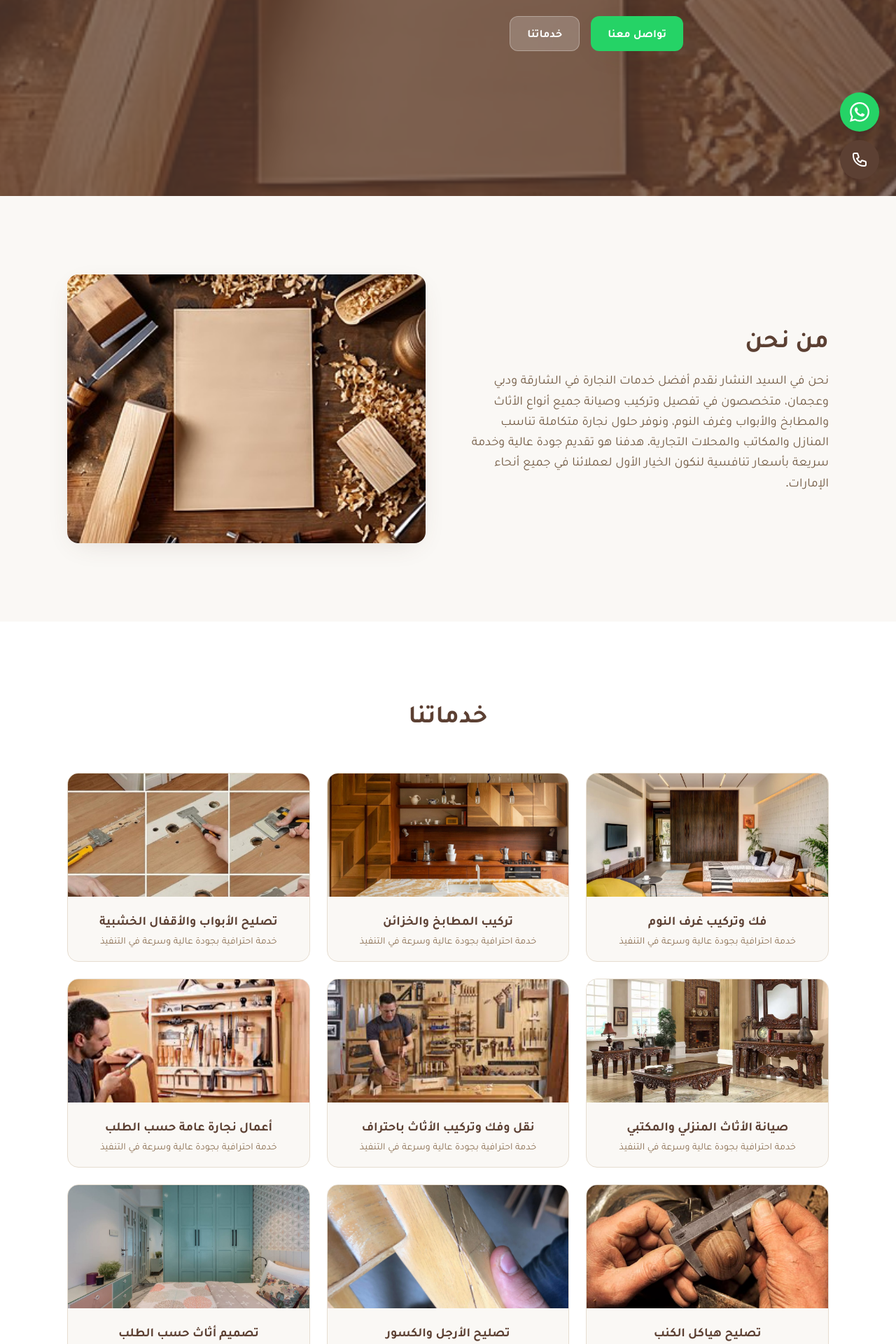
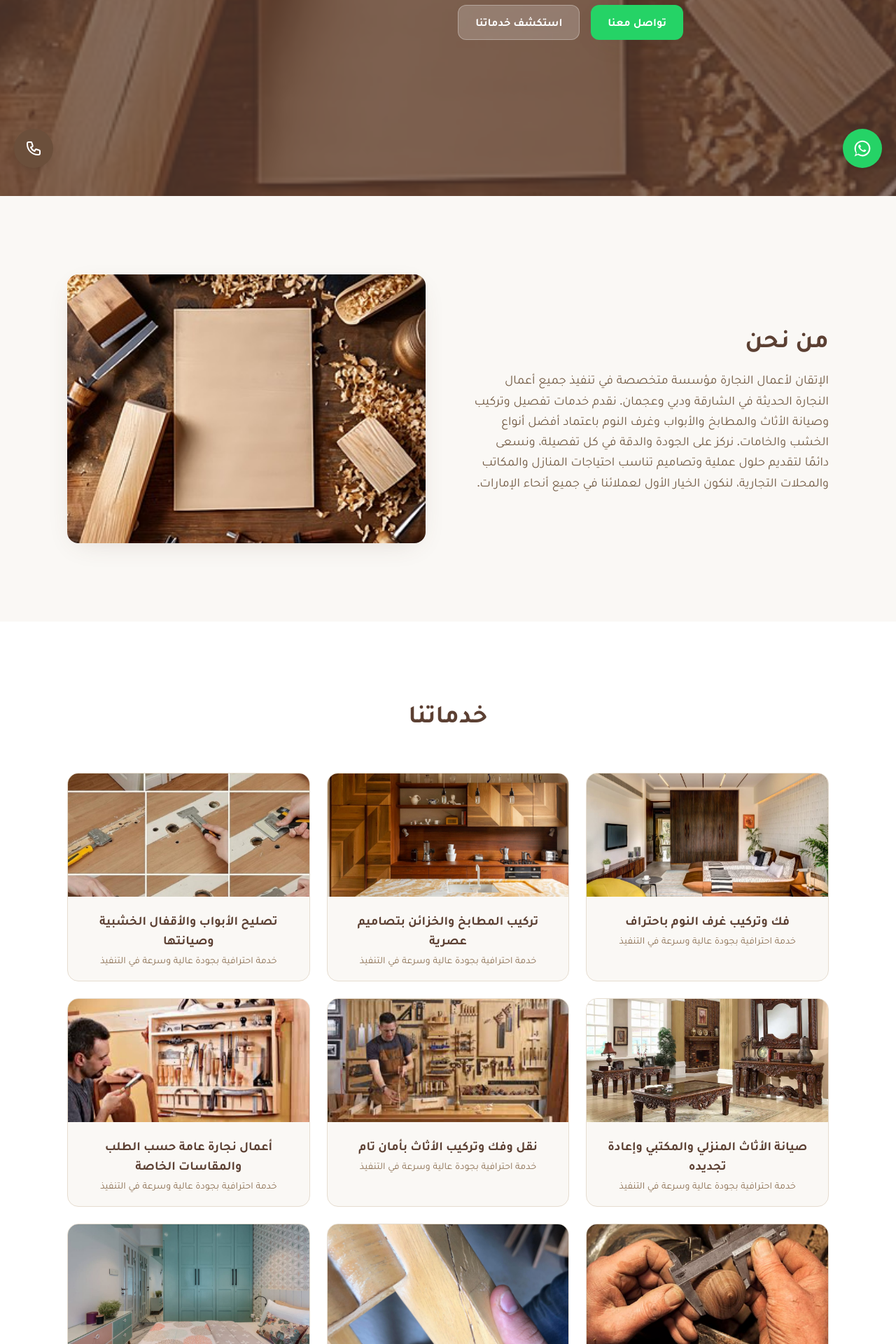
Before and after one commit to mohamednizar-lab/elnashar-carpentry, a React (Vite) app: page / in a window 1280 px wide. Shown: the part 520-2440 px from the top of the page at 70% size. Built offline with nearby package versions, Linux system fonts and the light colour scheme.

Commit message:
improve about section professionalism

```diff
--- a/src/components/FloatingButtons.jsx
+++ b/src/components/FloatingButtons.jsx
@@ -1,29 +1,65 @@
-const WHATSAPP = 'https://wa.me/971505001597'
+const WHATSAPP = 'https://api.whatsapp.com/send?phone=971505001597'
 const PHONE = 'tel:+971505001597'
 
 export default function FloatingButtons() {
   return (
-    <div className="fixed bottom-6 left-4 right-4 sm:left-auto sm:right-6 z-40 flex flex-row-reverse sm:flex-col gap-3 justify-end sm:justify-end">
+    <>
+
       <a
         href={WHATSAPP}
         target="_blank"
         rel="noopener noreferrer"
-        className="w-14 h-14 rounded-full bg-[#25D366] shadow-card flex items-center justify-center hover:scale-110 transition-transform text-white"
         aria-label="WhatsApp"
+        className="
+          fixed bottom-10 right-5 z-40
+          w-14 h-14
+          rounded-full bg-[#25D366]
+          flex items-center justify-center
+          text-white
+          shadow-lg
+          hover:scale-110 active:scale-95
+          transition-all duration-200
+        "
       >
-        <svg className="w-7 h-7" fill="currentColor" viewBox="0 0 24 24">
-          <path d="M17.472 14.382c-.297-.149-1.758-.867-2.03-.967-.273-.099-.471-.148-.67.15-.197.297-.767.966-.94 1.164-.173.199-.347.223-.644.075-.297-.15-1.255-.463-2.39-1.475-.883-.788-1.48-1.761-1.653-2.059-.173-.297-.018-.458.13-.606.134-.133.298-.347.446-.52.149-.174.198-.298.298-.497.099-.198.05-.371-.025-.52-.075-.149-.669-1.612-.916-2.207-.242-.579-.487-.5-.669-.51-.173-.008-.371-.01-.57-.01-.198 0-.52.074-.792.372-.272.297-1.04 1.016-1.04 2.479 0 1.462 1.065 2.875 1.213 3.074.149.198 2.096 3.2 5.077 4.487.709.306 1.262.489 1.694.625.712.227 1.36.195 1.871.118.571-.085 1.758-.719 2.006-1.413.248-.694.248-1.289.173-1.413-.074-.124-.272-.198-.57-.347m-5.421 7.403h-.004a9.87 9.87 0 01-5.031-1.378l-.361-.214-3.741.982.998-3.648-.235-.374a9.86 9.86 0 01-1.51-5.26c.001-5.45 4.436-9.884 9.888-9.884 2.64 0 5.122 1.03 6.988 2.898a9.825 9.825 0 012.893 6.994c-.003 5.45-4.437 9.884-9.885 9.884m8.413-18.297A11.815 11.815 0 0012.05 0C5.495 0 .16 5.335.157 11.892c0 2.096.547 4.142 1.588 5.945L.057 24l6.305-1.654a11.882 11.882 0 005.683 1.448h.005c6.554 0 11.89-5.335 11.893-11.893a11.821 11.821 0 00-3.48-8.413z"/>
+
+        <svg
+          className="w-7 h-7"
+          fill="currentColor"
+          viewBox="0 0 32 32"
+        >
+          <path d="M16.001 3C8.821 3 3 8.82 3 16c0 2.82.92 5.43 2.48 7.54L3 29l5.63-2.42A12.94 12.94 0 0016 29c7.18 0 13-5.82 13-13S23.18 3 16 3zm0 23.5c-2.27 0-4.39-.66-6.19-1.8l-.44-.27-3.34 1.43.71-3.53-.29-.46A10.44 10.44 0 015.5 16c0-5.79 4.71-10.5 10.5-10.5S26.5 10.21 26.5 16 21.79 26.5 16 26.5zm5.74-7.84c-.31-.16-1.83-.9-2.11-1-.28-.1-.49-.16-.69.16s-.79 1-1 1.2c-.2.2-.4.22-.74.07-.34-.16-1.43-.53-2.72-1.7-1-.9-1.68-2-1.88-2.34-.2-.34-.02-.52.15-.68.15-.15.34-.39.5-.59.16-.2.21-.34.31-.56.1-.2.05-.39-.02-.55-.07-.16-.69-1.66-.95-2.27-.25-.6-.5-.52-.69-.53l-.59-.01c-.2 0-.55.07-.84.39-.29.31-1.1 1.07-1.1 2.61s1.12 3.03 1.28 3.24c.16.2 2.2 3.36 5.33 4.71.75.32 1.33.5 1.78.64.75.24 1.44.21 1.98.13.6-.09 1.83-.75 2.09-1.48.26-.73.26-1.35.18-1.48-.08-.13-.29-.21-.6-.37z"/>
         </svg>
       </a>
+
+
       <a
         href={PHONE}
-        className="w-14 h-14 rounded-full bg-walnut shadow-card flex items-center justify-center hover:scale-110 transition-transform text-white"
         aria-label="Call"
+        className="
+          fixed bottom-10 left-5 z-40
+          w-14 h-14
+          rounded-full bg-[#6b4f3b]
+          flex items-center justify-center
+          text-white
+          shadow-lg
+          hover:scale-110 active:scale-95
+          transition-all duration-200
+        "
       >
-        <svg className="w-6 h-6" fill="none" stroke="currentColor" viewBox="0 0 24 24">
-          <path strokeLinecap="round" strokeLinejoin="round" strokeWidth={2} d="M3 5a2 2 0 012-2h3.28a1 1 0 01.948.684l1.498 4.493a1 1 0 01-.502 1.21l-2.257 1.13a11.042 11.042 0 005.516 5.516l1.13-2.257a1 1 0 011.21-.502l4.493 1.498a1 1 0 01.684.949V19a2 2 0 01-2 2h-1C9.716 21 3 14.284 3 6V5z" />
+        <svg
+          className="w-6 h-6"
+          fill="none"
+          stroke="currentColor"
+          strokeWidth={2}
+          viewBox="0 0 24 24"
+        >
+          <path
+            strokeLinecap="round"
+            strokeLinejoin="round"
+            d="M3 5a2 2 0 012-2h3.28a1 1 0 01.948.684l1.498 4.493a1 1 0 01-.502 1.21l-2.257 1.13a11.042 11.042 0 005.516 5.516l1.13-2.257a1 1 0 011.21-.502l4.493 1.498a1 1 0 01.684.949V19a2 2 0 01-2 2h-1C9.716 21 3 14.284 3 6V5z"
+          />
         </svg>
       </a>
-    </div>
+    </>
   )
 }
--- a/src/i18n/ar.json
+++ b/src/i18n/ar.json
@@ -3,44 +3,50 @@
     "home": "الرئيسية",
     "about": "من نحن",
     "services": "خدماتنا",
-    "gallery": "معرض الصور",
+    "gallery": "معرض الأعمال",
     "contact": "اتصل بنا"
   },
+
   "hero": {
-    "title": "السيد النشار لأعمال النجارة",
-    "subtitle": "خبرة طويلة في جميع أعمال النجارة والتفصيل المنزلي والمكتبي، نقدم خدمات احترافية بجودة عالية وأسعار مناسبة مع سرعة في التنفيذ ودقة في كل التفاصيل.",
+    "title": "الإتقان لأعمال النجارة",
+    "subtitle": "نقدم في الإتقان حلول نجارة متكاملة باحترافية عالية تشمل التفصيل المنزلي والمكتبي، مع جودة تنفيذ ممتازة، تشطيبات دقيقة، وأسعار مناسبة، لنضمن لك نتائج تدوم طويلاً وتعكس ذوقك بأفضل صورة.",
     "contactUs": "تواصل معنا",
-    "ourServices": "خدماتنا"
+    "ourServices": "استكشف خدماتنا"
   },
+
   "about": {
     "title": "من نحن",
-    "content": "نحن في السيد النشار نقدم أفضل خدمات النجارة في الشارقة ودبي وعجمان، متخصصون في تفصيل وتركيب وصيانة جميع أنواع الأثاث والمطابخ والأبواب وغرف النوم، ونوفر حلول نجارة متكاملة تناسب المنازل والمكاتب والمحلات التجارية. هدفنا هو تقديم جودة عالية وخدمة سريعة بأسعار تنافسية لنكون الخيار الأول لعملائنا في جميع أنحاء الإمارات."
+    "content": "الإتقان لأعمال النجارة مؤسسة متخصصة في تنفيذ جميع أعمال النجارة الحديثة في الشارقة ودبي وعجمان. نقدم خدمات تفصيل وتركيب وصيانة الأثاث والمطابخ والأبواب وغرف النوم باعتماد أفضل أنواع الخشب والخامات. نركز على الجودة والدقة في كل تفصيلة، ونسعى دائمًا لتقديم حلول عملية وتصاميم تناسب احتياجات المنازل والمكاتب والمحلات التجارية، لنكون الخيار الأول لعملائنا في جميع أنحاء الإمارات."
   },
+
   "services": {
     "title": "خدماتنا",
     "items": [
-      "فك وتركيب غرف النوم",
-      "تركيب المطابخ والخزائن",
-      "تصليح الأبواب والأقفال الخشبية",
-      "صيانة الأثاث المنزلي والمكتبي",
-      "نقل وفك وتركيب الأثاث باحتراف",
-      "أعمال نجارة عامة حسب الطلب",
-      "تصليح هياكل الكنب",
-      "تصليح الأرجل والكسور",
-      "تصميم أثاث حسب الطلب",
-      "خدمة طوارئ 24 ساعة"
+      "فك وتركيب غرف النوم باحتراف",
+      "تركيب المطابخ والخزائن بتصاميم عصرية",
+      "تصليح الأبواب والأقفال الخشبية وصيانتها",
+      "صيانة الأثاث المنزلي والمكتبي وإعادة تجديده",
+      "نقل وفك وتركيب الأثاث بأمان تام",
+      "أعمال نجارة عامة حسب الطلب والمقاسات الخاصة",
+      "تصليح هياكل الكنب والكراسي",
+      "تصليح الأرجل والكسور والتلفيات الخشبية",
+      "تصميم وتنفيذ أثاث حسب الطلب",
+      "خدمة طوارئ على مدار 24 ساعة"
     ],
-    "cta": "تواصل معنا الآن عبر واتساب أو اتصل بنا لخدمة سريعة"
+    "cta": "تواصل معنا الآن عبر واتساب أو اتصل بنا للحصول على خدمة سريعة واحترافية"
   },
+
   "gallery": {
-    "title": "معرض أعمالنا"
+    "title": "معرض أعمال الإتقان"
   },
+
   "contact": {
     "title": "اتصل بنا",
     "phone": "الهاتف",
     "whatsapp": "واتساب",
-    "call": "اتصال"
+    "call": "اتصال مباشر"
   },
+
   "footer": {
     "areas": "نخدم جميع مناطق الشارقة • دبي • عجمان",
     "developer": "تم التطوير بواسطة",
--- a/src/i18n/en.json
+++ b/src/i18n/en.json
@@ -2,45 +2,51 @@
   "nav": {
     "home": "Home",
     "about": "About Us",
-    "services": "Our Services",
-    "gallery": "Gallery",
+    "services": "Services",
+    "gallery": "Our Work",
     "contact": "Contact"
   },
+
   "hero": {
-    "title": "El Sayed El Nashar Carpentry Works",
-    "subtitle": "Long experience in all carpentry and custom furniture works. We provide professional services with high quality, affordable prices, fast execution, and precise details.",
+    "title": "Al Itqan Carpentry Works",
+    "subtitle": "At Al Itqan, we provide complete professional carpentry solutions for homes and offices, delivering high-quality craftsmanship, precise finishing, and affordable prices to ensure durable results that match your style and needs.",
     "contactUs": "Contact Us",
     "ourServices": "Our Services"
   },
+
   "about": {
     "title": "About Us",
-    "content": "At El Sayed El Nashar, we provide the best carpentry services in Sharjah, Dubai, and Ajman. We specialize in custom furniture, installation, maintenance, kitchens, doors, and bedrooms. We deliver complete carpentry solutions for homes, offices, and shops with high quality, fast service, and competitive prices."
+    "content": "Al Itqan Carpentry Works is a specialized carpentry company serving Sharjah, Dubai, and Ajman. We offer furniture installation, custom woodwork, kitchens, doors, bedrooms, and full maintenance services using premium materials and expert craftsmanship. Our focus is on quality, accuracy, and customer satisfaction, making us a trusted choice for homes, offices, and commercial spaces across the UAE."
   },
+
   "services": {
     "title": "Our Services",
     "items": [
-      "Bedroom dismantling & installation",
-      "Kitchen & cabinet installation",
-      "Wooden doors repair",
-      "Home & office furniture maintenance",
-      "Professional furniture moving",
-      "General carpentry works",
-      "Sofa frame repair",
-      "Legs & damage fixing",
-      "Custom furniture design",
+      "Bedroom dismantling and installation",
+      "Modern kitchens and cabinets installation",
+      "Wooden doors and locks repair",
+      "Home and office furniture maintenance",
+      "Professional furniture moving and reinstallation",
+      "General carpentry works upon request",
+      "Sofa and chair frame repair",
+      "Wood damage and breakage fixing",
+      "Custom furniture design and manufacturing",
       "24/7 emergency service"
     ],
-    "cta": "Contact us now via WhatsApp or call us for fast service"
+    "cta": "Contact us now via WhatsApp or call us for fast and professional service"
   },
+
   "gallery": {
-    "title": "Our Work Gallery"
+    "title": "Al Itqan Projects & Works"
   },
+
   "contact": {
     "title": "Contact Us",
     "phone": "Phone",
     "whatsapp": "WhatsApp",
-    "call": "Call"
+    "call": "Call Now"
   },
+
   "footer": {
     "areas": "Serving all areas of Sharjah • Dubai • Ajman",
     "developer": "Developed by",
```
Also changed, not shown: src/assets/images/logo.png.
